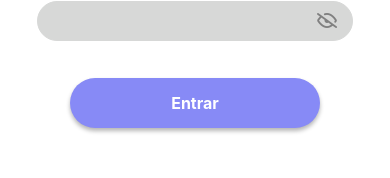
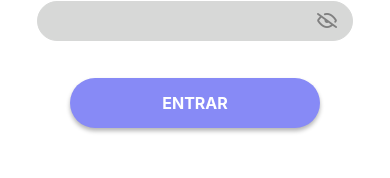
Before and after one commit to luscascarvalho/todo-lists, a React Native app in the folder my-app/: screen / in a window 390 px wide. Shown: the part 440-618 px from the top of the page. Built offline with nearby package versions, Linux system fonts and the light colour scheme.

Commit message:
feat: componetizar button de login e inputs

```diff
--- /dev/null
+++ b/my-app/src/components/button/index.tsx
@@ -0,0 +1,26 @@
+import React from "react";
+
+import {
+  ActivityIndicator,
+  Text,
+  TouchableHighlightProps,
+  TouchableOpacity,
+} from "react-native";
+import { style } from "./style";
+
+type Props = TouchableHighlightProps & {
+  text: string;
+  loading?: boolean;
+};
+
+export function Button({ ...rest }: Props) {
+  return (
+    <TouchableOpacity style={style.button} {...rest} activeOpacity={0.6}>
+      {rest.loading ? (
+        <ActivityIndicator />
+      ) : (
+        <Text style={style.textButton}>{rest.text}</Text>
+      )}
+    </TouchableOpacity>
+  );
+}
--- /dev/null
+++ b/my-app/src/components/button/style.ts
@@ -0,0 +1,27 @@
+import { StyleSheet } from "react-native";
+import { themas } from "../../global/themes";
+
+export const style = StyleSheet.create({
+    button: {
+        width: 250,
+        height: 50,
+        alignItems: "center",
+        justifyContent: "center",
+        backgroundColor: themas.color.primary,
+        borderRadius: 40,
+        shadowColor: "#000",
+        shadowOffset: {
+          width: 0,
+          height: 3,
+        },
+        shadowOpacity: 0.29,
+        shadowRadius: 4.65,
+        elevation: 7,
+      },
+
+      textButton: {
+        fontSize: 16,
+        color: "#FFFFFF",
+        fontWeight: "bold",
+      },
+});
--- a/my-app/src/components/input/intex.tsx
+++ b/my-app/src/components/input/intex.tsx
@@ -52,7 +52,7 @@ export const Input = forwardRef(
 
     const calculateSizePaddingLeft = () => {
       if (IconLeft && IconRight) {
-        return 5;
+        return 0;
       } else if (IconLeft || IconRight) {
         return 10;
       } else {
@@ -62,10 +62,12 @@ export const Input = forwardRef(
 
     return (
       <Fragment>
-        <Text style={style.titleInput}>{title}</Text>
-        <View style={[style.boxInput, {paddingLeft: calculateSizePaddingLeft()}]}>
+        {title && <Text style={style.titleInput}>{title}</Text>}
+        <View
+          style={[style.boxInput, { paddingLeft: calculateSizePaddingLeft() }]}
+        >
           {IconLeft && IconLeftName && (
-            <TouchableOpacity>
+            <TouchableOpacity onPress={onIconLeftPress} style={style.button}>
               <IconLeft
                 name={IconLeftName as any}
                 size={20}
@@ -80,7 +82,7 @@ export const Input = forwardRef(
           />
 
           {IconRight && IconRightName && (
-            <TouchableOpacity>
+            <TouchableOpacity onPress={onIconRightPress} style={style.button}>
               <IconRight
                 name={IconRightName as any}
                 size={20}
--- a/my-app/src/components/input/style.ts
+++ b/my-app/src/components/input/style.ts
@@ -30,5 +30,9 @@ export const style = StyleSheet.create({
 
   Icon: {
     width: '100%'
+  },
+
+  button: {
+    width: '10%'
   }
 });
--- a/my-app/src/pages/login/index.tsx
+++ b/my-app/src/pages/login/index.tsx
@@ -15,10 +15,12 @@ import Logo from "../../assets/logo.png";
 import { MaterialIcons, Octicons } from "@expo/vector-icons";
 import { themas } from "../../global/themes";
 import { Input } from "../../components/input/intex";
+import { Button } from "../../components/button";
 
 export default function Login() {
   const [email, setEmail] = useState("");
   const [password, setPassword] = useState("");
+  const [showPassword, setShowPassword] = useState(true);
   const [loading, setLoading] = useState(false);
 
   async function getLogin() {
@@ -52,18 +54,26 @@ export default function Login() {
       </View>
 
       <View style={style.boxMid}>
-        <Input title="E-mail" IconRightName="email" IconRight={MaterialIcons} value={email} onChangeText={setEmail}/>
-        <Input title="Senha" IconRightName="eye-closed" IconRight={Octicons} value={password} onChangeText={setPassword}/>
+        <Input
+          title="E-mail"
+          IconRightName="email"
+          IconRight={MaterialIcons}
+          value={email}
+          onChangeText={setEmail}
+        />
+        <Input
+          title="Senha"
+          IconRightName={showPassword ? "eye-closed" : "eye"}
+          IconRight={Octicons}
+          value={password}
+          onChangeText={setPassword}
+          secureTextEntry={showPassword}
+          onIconRightPress={() => setShowPassword(!showPassword)}
+        />
       </View>
 
       <View style={style.boxBottom}>
-        <TouchableOpacity style={style.button} onPress={() => getLogin()}>
-          {loading ? (
-            <ActivityIndicator color={"#FFFFFF"} size={"small"} />
-          ) : (
-            <Text style={style.textButton}>Entrar</Text>
-          )}
-        </TouchableOpacity>
+        <Button text="ENTRAR" loading={loading} onPress={() => getLogin()}/>
       </View>
       <Text style={style.textBottom}>
         Não tem conta?{" "}
--- a/my-app/src/pages/login/styles.ts
+++ b/my-app/src/pages/login/styles.ts
@@ -6,7 +6,7 @@ export const style = StyleSheet.create({
     flex: 1,
     alignItems: "center",
     justifyContent: "center",
-    backgroundColor: '#ffffff'
+    backgroundColor: "#ffffff",
   },
 
   boxTop: {
@@ -19,78 +19,28 @@ export const style = StyleSheet.create({
   boxMid: {
     height: Dimensions.get("window").height / 4,
     width: "100%",
-    paddingHorizontal: 37
+    paddingHorizontal: 37,
   },
 
   boxBottom: {
     height: Dimensions.get("window").height / 3,
     width: "100%",
-    alignItems: 'center',
+    alignItems: "center",
   },
 
   logo: {
     width: 80,
-    height: 80
+    height: 80,
   },
 
   text: {
-    fontWeight: 'bold',
+    fontWeight: "bold",
     marginTop: 40,
-    fontSize: 18
-  },
-
-  titleInput: {
-    marginLeft: 5,
-    color: themas.color.gray,
-    marginTop: 20
-  },
-
-  boxInput: {
-    width: '100%',
-    height: 40,
-    borderWidth: 1,
-    borderRadius: 40,
-    marginTop: 10,
-    flexDirection: 'row',
-    alignItems: 'center',
-    paddingHorizontal: 5,
-    backgroundColor: themas.color.lightGray,
-    borderColor: themas.color.lightGray
-  },
-
-  input: {
-    height: '100%',
-    width: '90%',
-    borderRadius: 40,
-    paddingLeft: 5,
-  },
-
-  button: {
-    width: 250,
-    height: 50,
-    alignItems: 'center',
-    justifyContent: 'center',
-    backgroundColor: themas.color.primary,
-    borderRadius: 40,
-    shadowColor: "#000",
-    shadowOffset: {
-      width: 0,
-      height: 3
-    },
-    shadowOpacity: 0.29,
-    shadowRadius: 4.65,
-    elevation: 7,
-  },
-
-  textButton: {
-    fontSize: 16,
-    color: '#FFFFFF',
-    fontWeight: 'bold'
+    fontSize: 18,
   },
 
   textBottom: {
     fontSize: 16,
     color: themas.color.gray,
   },
-
 });
```
